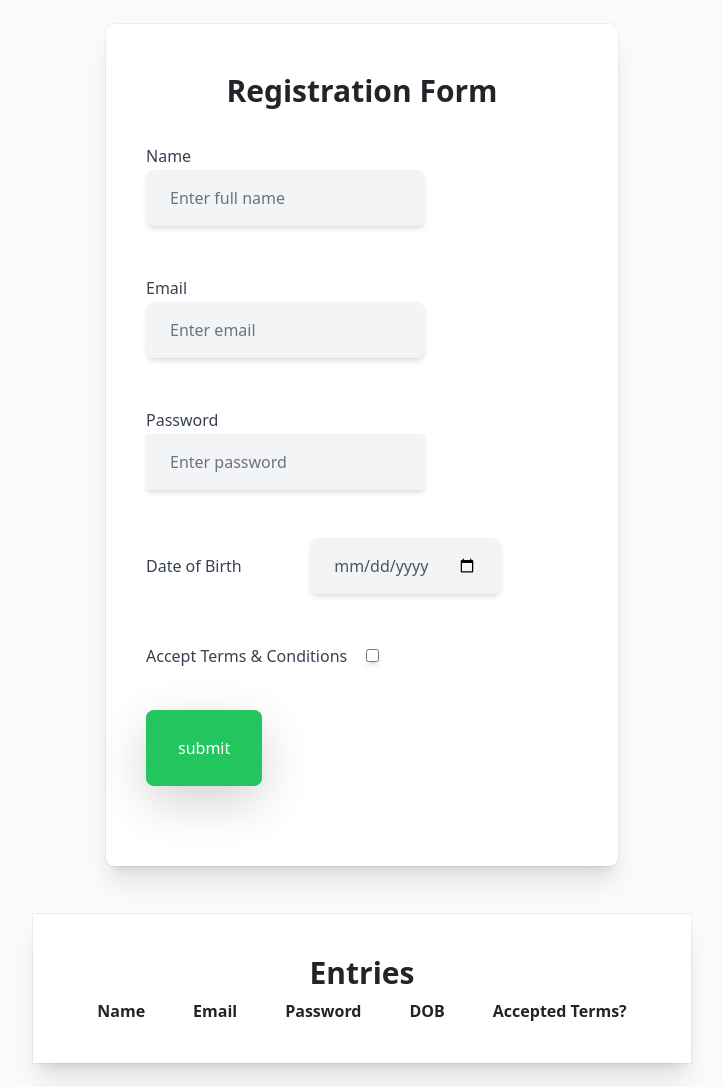
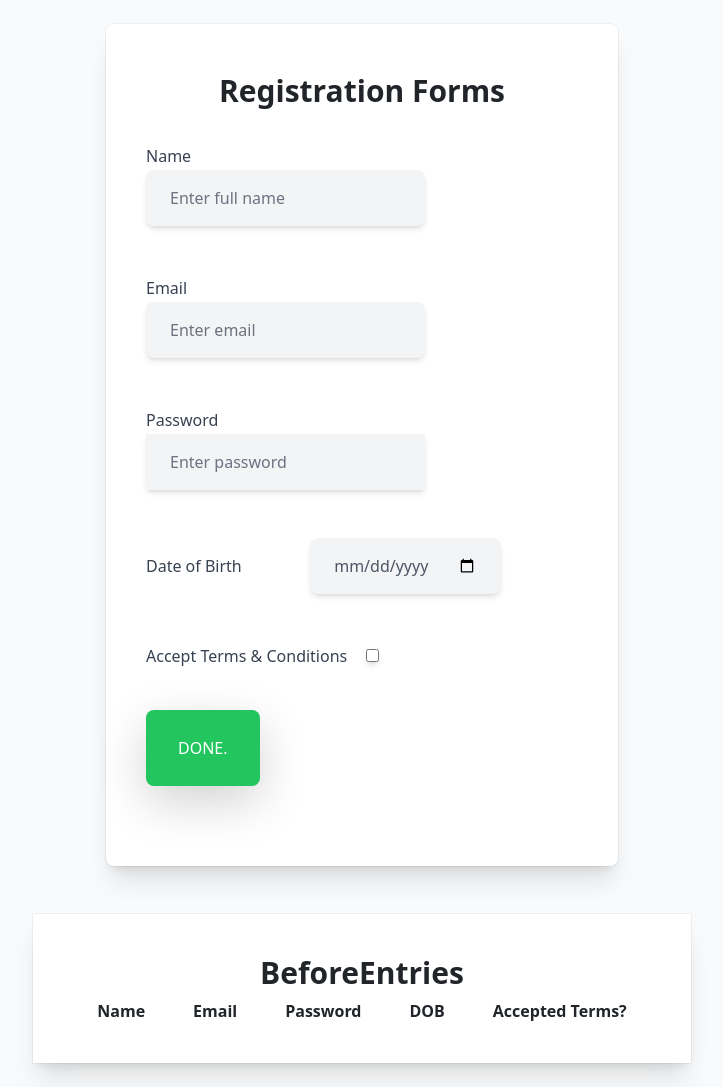
Before and after one commit to Sricharan-26/WD101, a plain HTML site: page index.html in a window 1280 px wide. Shown: the whole page, without its empty margins (278-1001 px from the left). Drawn offline with nearby package versions, Linux system fonts and the light colour scheme.

Commit message:
Update index.html

```diff
--- a/index.html
+++ b/index.html
@@ -4,7 +4,7 @@
   <meta charset="UTF-8">
   <meta name="viewport" content="width=device-width, initial-scale=1.0">
   <script src="https://cdn.tailwindcss.com"></script>
-  <title>Registration Form</title>
+  <title>RegistrationForm</title>
   <link href="https://cdn.jsdelivr.net/npm/bootstrap@5.3.2/dist/css/bootstrap.min.css" rel="stylesheet"
     integrity="sha384-T3c6CoIi6uLrA9TneNEoa7RxnatzjcDSCmG1MXxSR1GAsXEV/Dwwykc2MPK8M2HN" crossorigin="anonymous">
   <script src="https://cdn.jsdelivr.net/npm/bootstrap@5.3.2/dist/js/bootstrap.bundle.min.js"
@@ -16,7 +16,7 @@
     <div class="relative bg-white px-6 pt-5 pb-5 shadow-xl ring-1 ring-gray-900/5 sm:mx-auto sm:max-w-lg sm:rounded-lg sm:px-10">
       <div class="mx-auto max-w-md">
         <h2 class="text-3xl text-center font-bold leading-tight">
-          Registration Form
+          Registration Forms
         </h2>
         <div class="divide-y divide-gray-300/50">
           <div class="space-y-6 py-8 text-base leading-7 text-gray-600">
@@ -53,7 +53,7 @@
                 class="bg-gray-100 inline-block rounded-lg shadow-md px-4 py-3 mb-5 text-base leading-6 placeholder-gray-500 focus:outline-none focus:placeholder-gray-500"></br>
               <button type="submit"
                 class="w-fit rounded-lg shadow-lg px-8 py-4 bg-green-500 text-white hover:bg-green-400 focus:outline-none focus: shadow-outline transition ">
-                submit
+                DONE.
               </button>
             </form>
           </div>
@@ -62,7 +62,7 @@
     </div>
     <div class="relative bg-white px-6 mt-5 pt-10 pb-8 shadow-xl ring-1 ring-gray-900/5 sm:mx-auto sm:rounded-1g sm:px-10">
       <div class="mx-auto">
-        <h2 class="text-3xl text-center font-bold leading-tight">Entries</h2>
+        <h2 class="text-3xl text-center font-bold leading-tight">BeforeEntries</h2>
         <div class="divide-y divide-gray-300/50" id="user-entries"></div>
       </div>
     </div>
```
